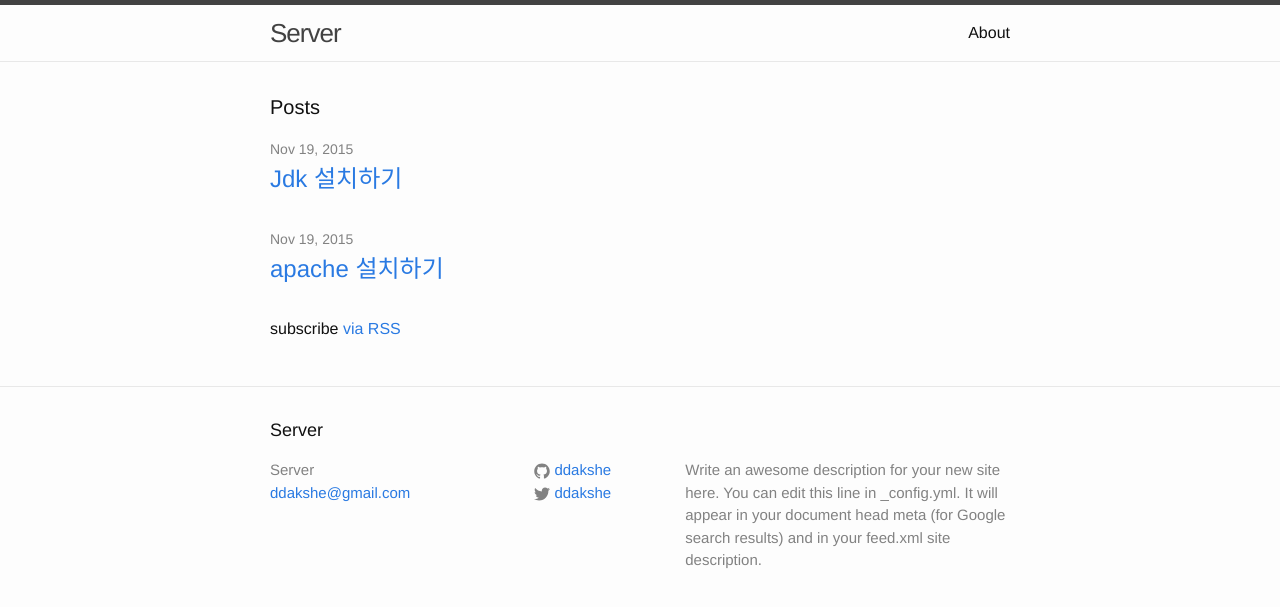
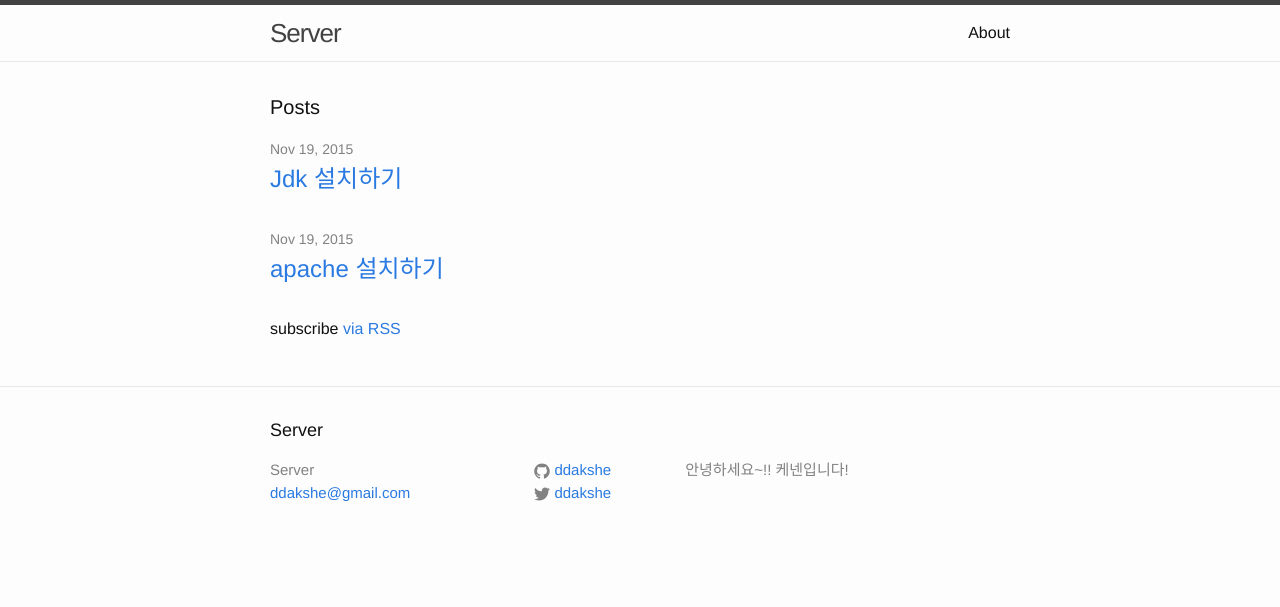
Before and after one commit to ddakshe/blog-server, a Jekyll site: the page built from index.html, in a window 1280 px wide. Shown: the top 607 px of the page. Built offline with Jekyll 4.4.1, drawn with Linux system fonts in a browser that asks for light colours.

Commit message:
설명 변경

```diff
--- a/_config.yml
+++ b/_config.yml
@@ -9,9 +9,7 @@
 title: Server
 email: ddakshe@gmail.com
 description: > # this means to ignore newlines until "baseurl:"
-  Write an awesome description for your new site here. You can edit this
-  line in _config.yml. It will appear in your document head meta (for
-  Google search results) and in your feed.xml site description.
+  안녕하세요~!! 케넨입니다!
 baseurl: "/blog-server" # the subpath of your site, e.g. /blog
 url: "http://yourdomain.com" # the base hostname & protocol for your site
 twitter_username: ddakshe
```
